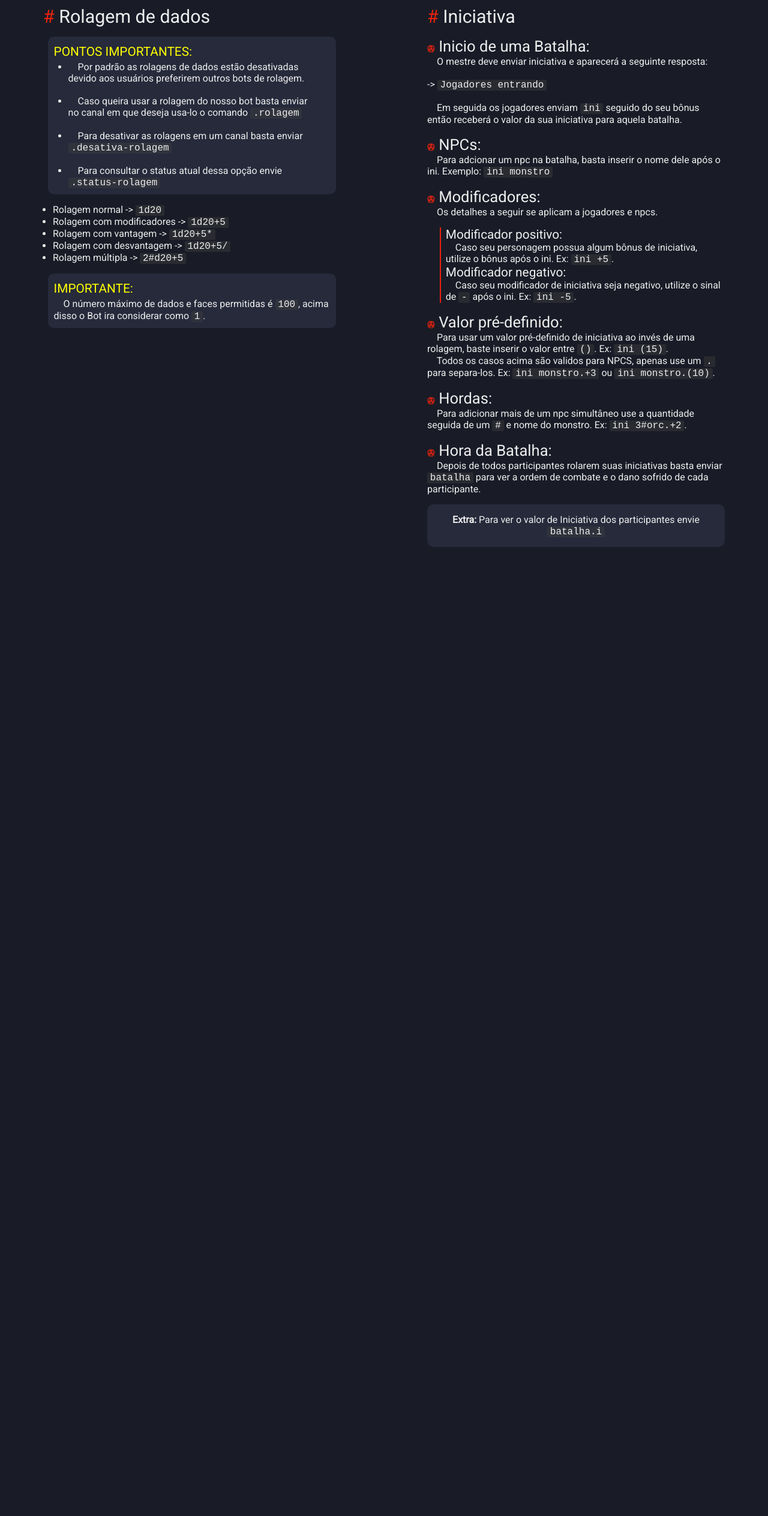
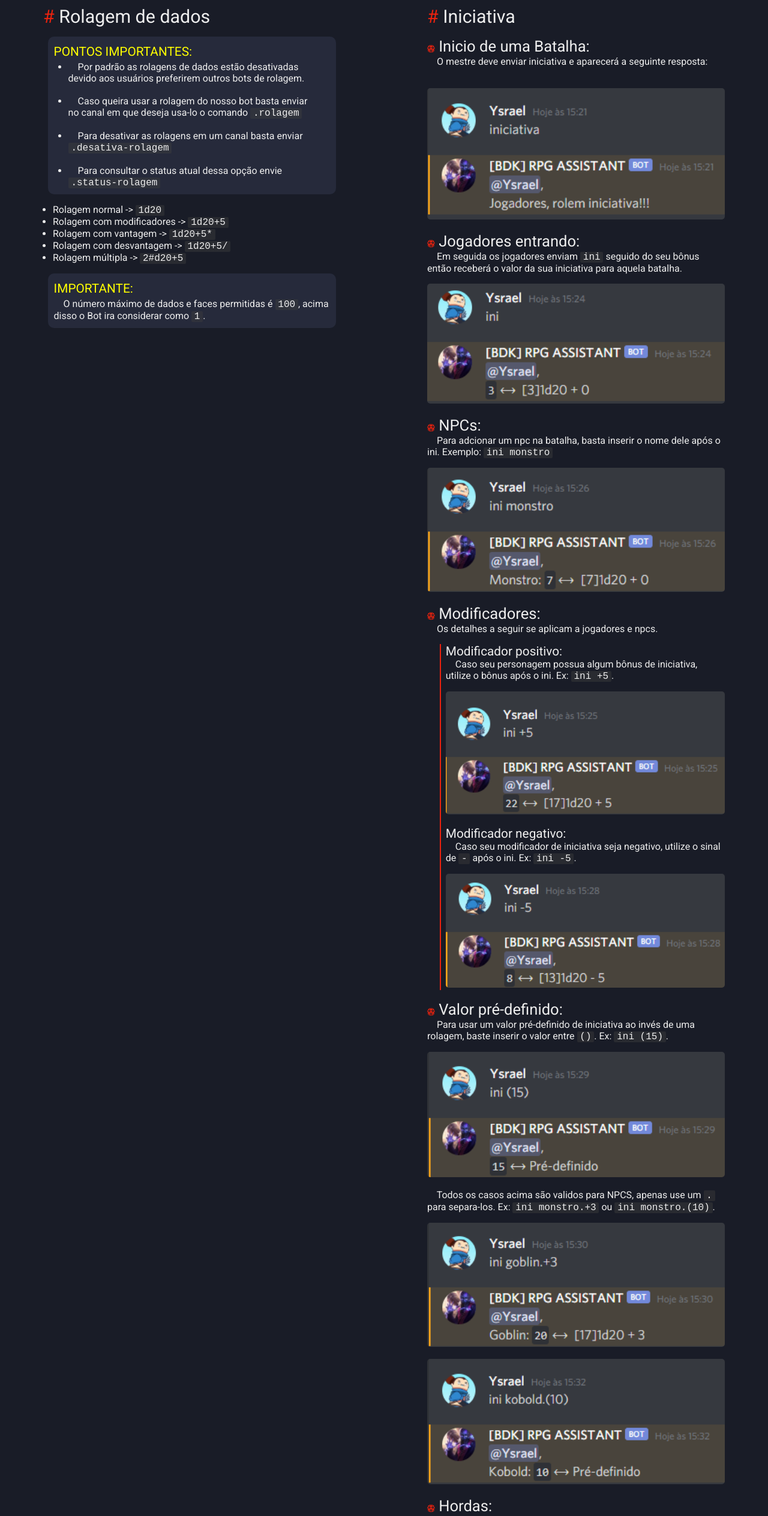
Before and after one commit to EwertonNv0/rpg-assitant, a Vue app: page / in a window 1280 px wide. Shown: the part 820-3348 px from the top of the page at 60% size. Built offline with nearby package versions, Linux system fonts and the light colour scheme; a web font is replaced by a local one.

Commit message:
Update IniHints.vue

```diff
--- a/src/components/IniHints.vue
+++ b/src/components/IniHints.vue
@@ -16,17 +16,31 @@ export default {
             <p>
                 &emsp;O mestre deve enviar iniciativa e aparecerá a seguinte resposta:
             </p><br>
-            <p>-> <code>Jogadores entrando</code></p><br>
+            <div>
+                <img src="../assets/imgs-ini/iniciativa.png" alt="">
+            </div>
+        </div>
+
+        <div>
+            <h2><i class="fa-solid fa-dice-d20"></i> Jogadores entrando:</h2>
             <p>
-                &emsp;Em seguida os jogadores enviam <code>ini</code> seguido do seu bônus então receberá o valor da sua iniciativa para aquela batalha.
+                &emsp;Em seguida os jogadores enviam <code>ini</code> seguido do seu bônus então receberá o valor da sua
+                iniciativa para aquela batalha.
             </p>
+            <div>
+                <img src="../assets/imgs-ini/ini.png" alt="">
+            </div>
         </div>
 
         <div class="npcs">
             <h2><i class="fa-solid fa-dice-d20"></i> NPCs:</h2>
             <p>
-                &emsp;Para adcionar um npc na batalha, basta inserir o nome dele após o ini. Exemplo: <code>ini monstro</code>
+                &emsp;Para adcionar um npc na batalha, basta inserir o nome dele após o ini. Exemplo:
+                <code>ini monstro</code>
             </p>
+            <div>
+                <img src="../assets/imgs-ini/monstro.png" alt="">
+            </div>
         </div>
 
         <div class="mods">
@@ -35,43 +49,73 @@ export default {
             <div class="recuo">
                 <h3>Modificador positivo:</h3>
                 <p>
-                    &emsp;Caso seu personagem possua algum bônus de iniciativa, utilize o bônus após o ini. Ex: <code>ini +5</code>.
+                    &emsp;Caso seu personagem possua algum bônus de iniciativa, utilize o bônus após o ini. Ex:
+                    <code>ini +5</code>.
                 </p>
+                <div>
+                    <img src="../assets/imgs-ini/ini+.png" alt="">
+                </div>
                 <h3>Modificador negativo:</h3>
                 <p>
-                    &emsp;Caso seu modificador de iniciativa seja negativo, utilize o sinal de <code>-</code> após o ini. Ex: <code>ini -5</code>.
+                    &emsp;Caso seu modificador de iniciativa seja negativo, utilize o sinal de <code>-</code> após o
+                    ini. Ex: <code>ini -5</code>.
                 </p>
+                <div>
+                    <img src="../assets/imgs-ini/ini-.png" alt="">
+                </div>
             </div>
         </div>
 
         <div class="set-valor">
             <h2> <i class="fa-solid fa-dice-d20"></i> Valor pré-definido:</h2>
             <p>
-                &emsp;Para usar um valor pré-definido de iniciativa ao invés de uma rolagem, baste inserir o valor entre <code>()</code>. Ex: <code>ini (15)</code>.
+                &emsp;Para usar um valor pré-definido de iniciativa ao invés de uma rolagem, baste inserir o valor entre
+                <code>()</code>. Ex: <code>ini (15)</code>.
             </p>
+            <div>
+                <img src="../assets/imgs-ini/ini().png" alt="">
+            </div>
             <p>
-                &emsp;Todos os casos acima são validos para NPCS, apenas use um <code>.</code> para separa-los. Ex: <code>ini monstro.+3</code> ou <code>ini monstro.(10)</code>.
+                &emsp;Todos os casos acima são validos para NPCS, apenas use um <code>.</code> para separa-los. Ex:
+                <code>ini monstro.+3</code> ou <code>ini monstro.(10)</code>.
             </p>
+            <div>
+                <img src="../assets/imgs-ini/ini-monstro+.png" alt="">
+            </div>
+            <div>
+                <img src="../assets/imgs-ini/ini-monstro().png" alt="">
+            </div>
         </div>
 
         <div class="hordas">
             <h2><i class="fa-solid fa-dice-d20"></i> Hordas:</h2>
             <p>
-                &emsp;Para adicionar mais de um npc simultâneo use a quantidade seguida de um <code>#</code> e nome do monstro. Ex: <code>ini 3#orc.+2</code>.
+                &emsp;Para adicionar mais de um npc simultâneo use a quantidade seguida de um <code>#</code> e nome do
+                monstro. Ex: <code>ini 3#orc.+2</code>.
             </p>
+            <div>
+                <img src="../assets/imgs-ini/horda.png" alt="">
+            </div>
         </div>
 
         <div class="combate">
             <h2><i class="fa-solid fa-dice-d20"></i> Hora da Batalha:</h2>
             <p>
-                &emsp;Depois de todos participantes rolarem suas iniciativas basta enviar <code>batalha</code> para ver a ordem de combate e o dano sofrido de cada participante.
+                &emsp;Depois de todos participantes rolarem suas iniciativas basta enviar <code>batalha</code> para ver
+                a ordem de combate e o dano sofrido de cada participante.
             </p>
+            <div>
+                <img src="../assets/imgs-ini/batalha.png" alt="">
+            </div>
         </div>
 
         <div class="extra">
             <p>
                 <strong>Extra:</strong> Para ver o valor de Iniciativa dos participantes envie <code>batalha.i</code>
             </p>
+            <div>
+                <img src="../assets/imgs-ini/batalha-i.png" alt="">
+            </div>
         </div>
     </article>
 </template>
@@ -82,13 +126,14 @@ article {
 }
 
 span {
-  color: #eb220e;
+    color: #eb220e;
 }
 
 ul {
     list-style: disc;
 }
-.recuo{
+
+.recuo {
     border-left: 2px solid #eb220e;
     margin-left: 1.3rem;
     padding-left: .5rem;
```
